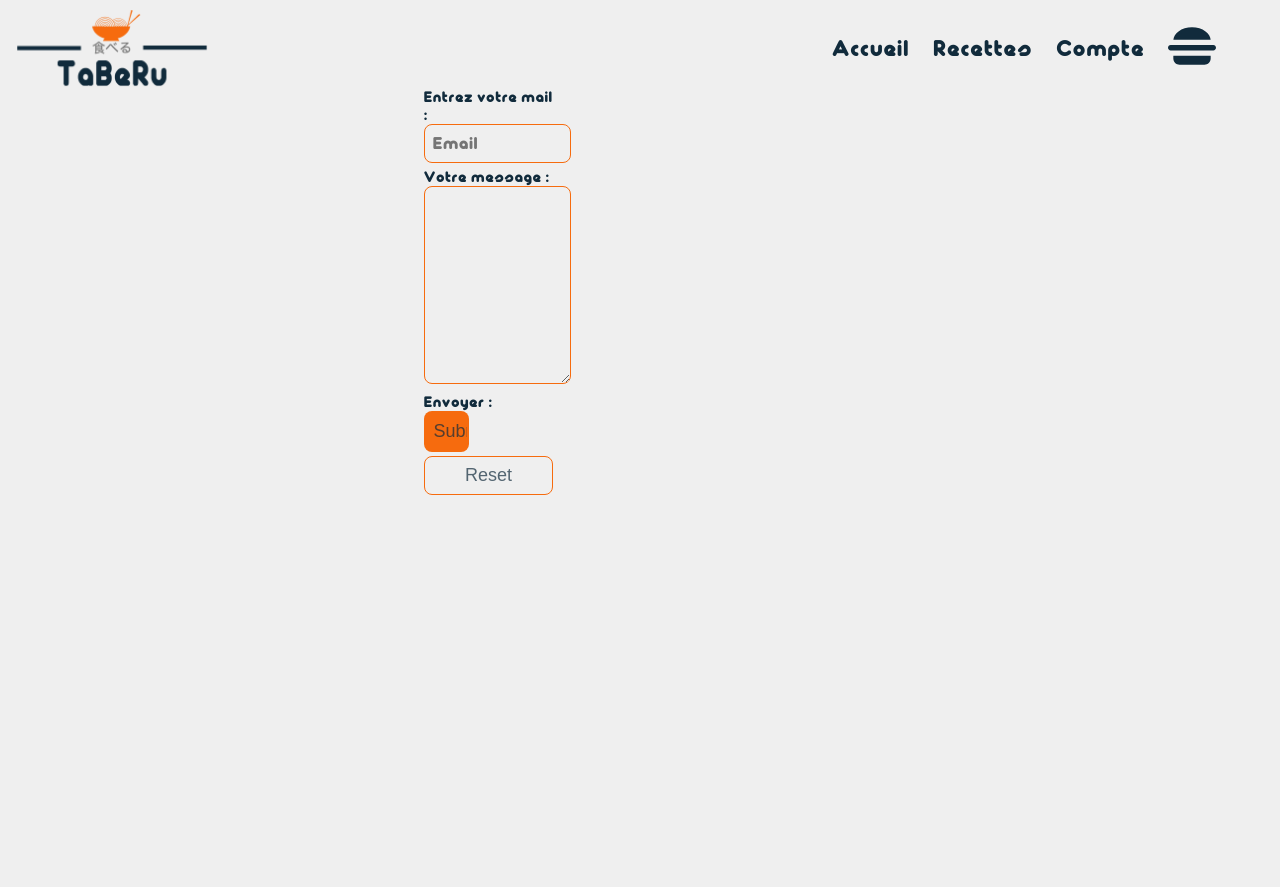
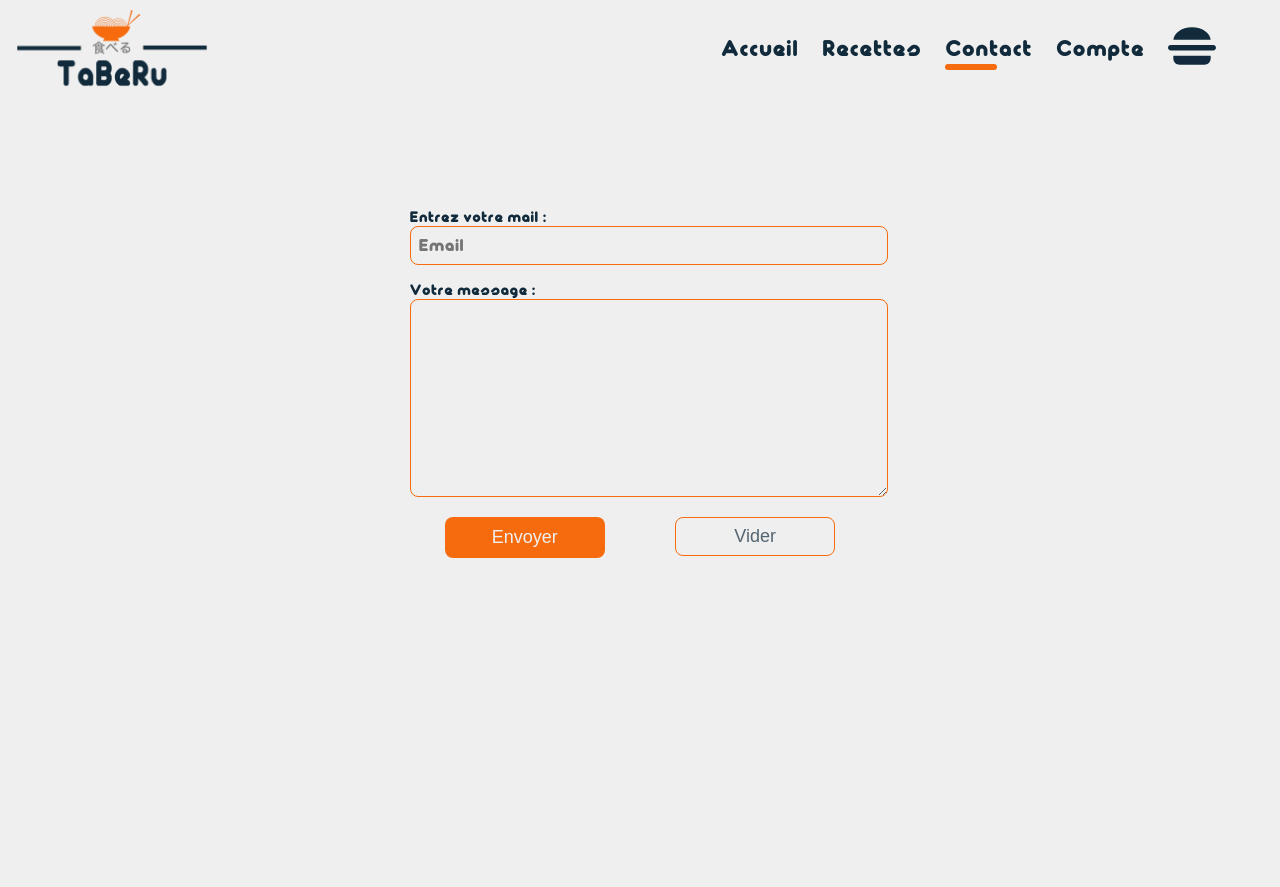
Before and after one commit to GrimalDev/taberu-project, a PHP site: page /contact in a window 1280 px wide. Shown: the top 887 px of the page. Run offline with PHP 8.4, Linux system fonts and the light colour scheme.

Commit message:
contact page front end

```diff
--- a/style/style-contact.css
+++ b/style/style-contact.css
@@ -365,5 +365,60 @@ a.underlined.nav-txt-active::after {
 }
 /*---------GENERAL STUFF----*/
 /*--------MAIN----------*/
+main {
+  display: flex;
+  flex-direction: column;
+  align-items: center;
+  height: calc(100vh - 5rem - 3.34em);
+  width: clamp(300px, 60%, 900px);
+}
+main #contact-form {
+  margin-top: 15vh;
+  width: 60%;
+  display: flex;
+  flex-direction: column;
+  align-items: center;
+  justify-content: center;
+  gap: 1rem;
+}
+main #contact-form > * {
+  width: 100%;
+}
+main #contact-form .form__action-button {
+  width: 10rem;
+  margin: 0 auto;
+  cursor: pointer;
+}
+main #contact-form .form__action-button[type=submit] {
+  background-color: #f66b0e;
+  color: #efefef;
+}
+main #contact-form .form__action-button[type=submit]:hover {
+  background-color: #efefef;
+  color: #f66b0e !important;
+}
+main #contact-form .form__action-button[type=reset]:hover {
+  background-color: #f66b0e;
+  color: #efefef;
+}
+main #contact-form .form__action-button[type=reset]:hover:hover {
+  background-color: #f66b0e;
+  color: #efefef !important;
+}
+main #contact-form #form-buttons-container {
+  display: flex;
+  justify-content: space-around;
+  width: 100%;
+}
+
+/*--------RESPONSIVE----------*/
+@media screen and (max-width: 768px) {
+  main {
+    width: 100%;
+  }
+  main #contact-form {
+    width: 100%;
+  }
+}
 
 /*# sourceMappingURL=style-contact.css.map */
--- a/views/contact.php
+++ b/views/contact.php
@@ -1,3 +1,4 @@
+
 <!DOCTYPE html>
 <html lang="en">
 <head>
@@ -14,7 +15,7 @@
     <?php include realpath(dirname(__FILE__) . '/partials/header.php')?>
 
     <main>
-        <form action="/contact" method="post">
+        <form action="/contact" method="post" id="contact-form">
             <span id="enter_mail">
               Entrez votre mail :
               <br>
@@ -27,15 +28,15 @@
                 <textarea name="message_mail_textarea" id="" cols="40" rows="10"></textarea>
             </span>
 
-            <span class="submit_button">
-              Envoyer :
-              <br>
-              <input type="submit" class="submit_button">
-            </span>
+            <div id="form-buttons-container">
+                <span class="submit_button">
+                    <input type="submit" class="submit_button form__action-button" value="Envoyer">
+                </span>
 
-            <span class="clear_button">
-              <input type="reset" class="clear_button">
-          </span>
+                <span class="clear_button">
+                    <input type="reset" class="clear_button form__action-button" value="Vider">
+                </span>
+            </div>
         </form>
     </main>
 
--- a/views/partials/header.php
+++ b/views/partials/header.php
@@ -18,6 +18,7 @@
             ?>
             <a href="/" class="underlined <?php active('');?>">Accueil</a>
             <a href=" /recettes" class="underlined <?php active('recettes');?>">Recettes</a>
+            <a href=" /contact" class="underlined <?php active('contact');?>">Contact</a>
             <a href=" /compte" class="underlined <?php active('compte');?>">Compte</a>
             <div id="burger-container">
                 <svg id="animated-burger" version="1.1" xmlns="http://www.w3.org/2000/svg" xmlns:xlink="http://www.w3.org/1999/xlink" x="0px" y="0px" viewBox="0 0 269.988 269.988" style="enable-background:new 0 0 269.988 269.988;" xml:space="preserve">
```
Also changed, not shown: style/style-contact.scss (+65 -0 lines), 1 other file.
